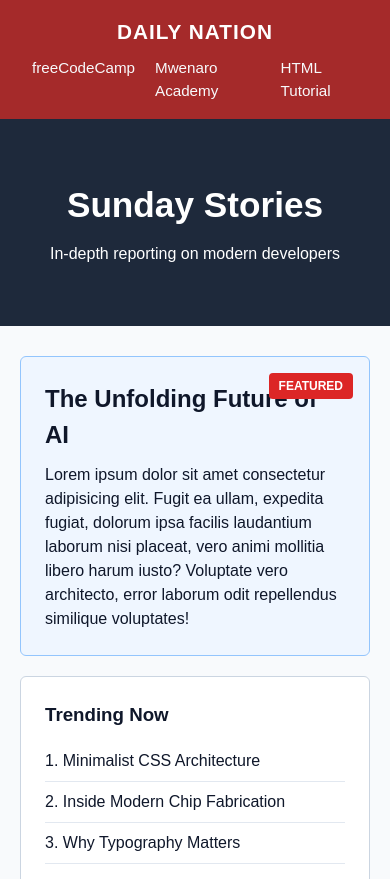
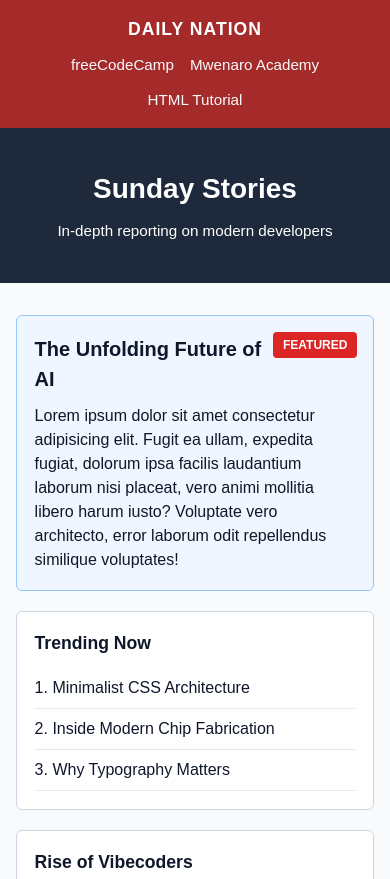
Before and after one commit to yusuf-ndaro/magazine-layout, a plain HTML site: page index.html in a window 390 px wide. Shown: the top 879 px of the page. Drawn offline with Linux system fonts and the light colour scheme.

Commit message:
Make magazine layout responsive across mobile, tablet, and desktop

```diff
--- a/css/styles.css
+++ b/css/styles.css
@@ -9,9 +9,10 @@ body {
   background-color: #f8fafc;
   color: #0f172a;
   line-height: 1.5;
+  overflow-x: hidden; /* Prevents accidental horizontal scrolling */
 }
 
-/*Sticky Navbar using Flexbox */
+/* Sticky Navbar using Flexbox */
 .navbar {
   position: sticky;
   top: 0;
@@ -19,20 +20,24 @@ body {
   display: flex;
   justify-content: space-between;
   align-items: center;
-  padding: 16px 32px;
+  flex-wrap: wrap;
+  gap: 0.75rem;
+  padding: 1rem 5%;
   background-color: brown;
   color: white;
 }
 
 .logo {
   font-weight: bold;
-  font-size: 1.3rem;
-  letter-spacing: 1px;
+  font-size: clamp(1.1rem, 2vw, 1.35rem);
+  letter-spacing: 0.0625rem;
 }
 
 .nav-links {
   display: flex;
-  gap: 20px;
+  flex-wrap: wrap;
+  justify-content: center;
+  gap: 1.25rem;
 }
 
 .nav-links a {
@@ -46,74 +51,104 @@ body {
   background-color: #1e293b;
   color: white;
   text-align: center;
-  padding: 60px 20px;
+  padding: clamp(2.5rem, 6vw, 4rem) 5%;
 }
 
 .hero h1 {
-  font-size: 2.2rem;
-  margin-bottom: 10px;
+  font-size: clamp(1.75rem, 4vw, 2.5rem);
+  margin-bottom: 0.625rem;
 }
 
-/* Grid for Page Skeleton */
+.hero p {
+  font-size: clamp(0.95rem, 2vw, 1.125rem);
+}
+
+/* 3-Column Desktop Grid (1440px) */
 .magazine-grid {
-  max-width: 1100px;
-  margin: 30px auto;
-  padding: 0 20px;
+  width: 90%;
+  max-width: 68.75rem; /* 1100px equivalent in rem */
+  margin: 2rem auto;
   display: grid;
   grid-template-columns: repeat(3, 1fr);
-  gap: 20px;
+  gap: 1.25rem;
 }
 
-.card, .sidebar {
+.card,
+.sidebar {
   background: white;
-  padding: 24px;
+  padding: clamp(1.125rem, 2.5vw, 1.5rem);
   border: 1px solid #cbd5e1;
-  border-radius: 6px;
+  border-radius: 0.375rem;
 }
 
-.card h2, .card h3, .sidebar h3 {
-  margin-bottom: 10px;
+.card h2 {
+  font-size: clamp(1.25rem, 2.5vw, 1.5rem);
+  margin-bottom: 0.625rem;
+  padding-right: 5.5rem; /* Keeps heading clear of the FEATURED badge */
 }
 
-/* Featured article spans 2 columns */
+.card h3,
+.sidebar h3 {
+  font-size: clamp(1.1rem, 2vw, 1.25rem);
+  margin-bottom: 0.625rem;
+}
+
+/* Featured article spans 2 columns on desktop */
 .featured {
   grid-column: span 2;
-  position: relative; /* Anchor for the absolute badge */
+  position: relative;
   background-color: #eff6ff;
   border-color: #93c5fd;
 }
 
-/* 3. One position: absolute element */
+/* Position: absolute badge */
 .badge {
   position: absolute;
-  top: 16px;
-  right: 16px;
+  top: 1rem;
+  right: 1rem;
   background-color: #dc2626;
   color: white;
   font-size: 0.75rem;
   font-weight: bold;
-  padding: 4px 10px;
-  border-radius: 4px;
+  padding: 0.25rem 0.625rem;
+  border-radius: 0.25rem;
 }
 
 .sidebar ul {
   list-style: none;
-  margin-top: 12px;
+  margin-top: 0.75rem;
 }
 
 .sidebar li {
-  padding: 8px 0;
+  padding: 0.5rem 0;
   border-bottom: 1px solid #e2e8f0;
 }
 
-/* 4. Reflow to 1 column under 640px */
-@media (max-width: 640px) {
+/* Breakpoint 1: Collapse from 3 -> 2 columns for Tablet (includes 768px) */
+@media (max-width: 900px) {
+  .magazine-grid {
+    grid-template-columns: repeat(2, 1fr);
+  }
+
+  /* Featured article spans full width (both columns) at the top */
+  .featured {
+    grid-column: span 2;
+  }
+}
+
+/* Breakpoint 2: Collapse from 2 -> 1 column for Mobile (includes 360px) */
+@media (max-width: 600px) {
   .navbar {
     flex-direction: column;
-    gap: 10px;
+    text-align: center;
+  }
+
+  .nav-links {
+    gap: 0.75rem 1rem;
   }
 
   .magazine-grid {
+    width: 92%;
     grid-template-columns: 1fr;
   }
 
```
